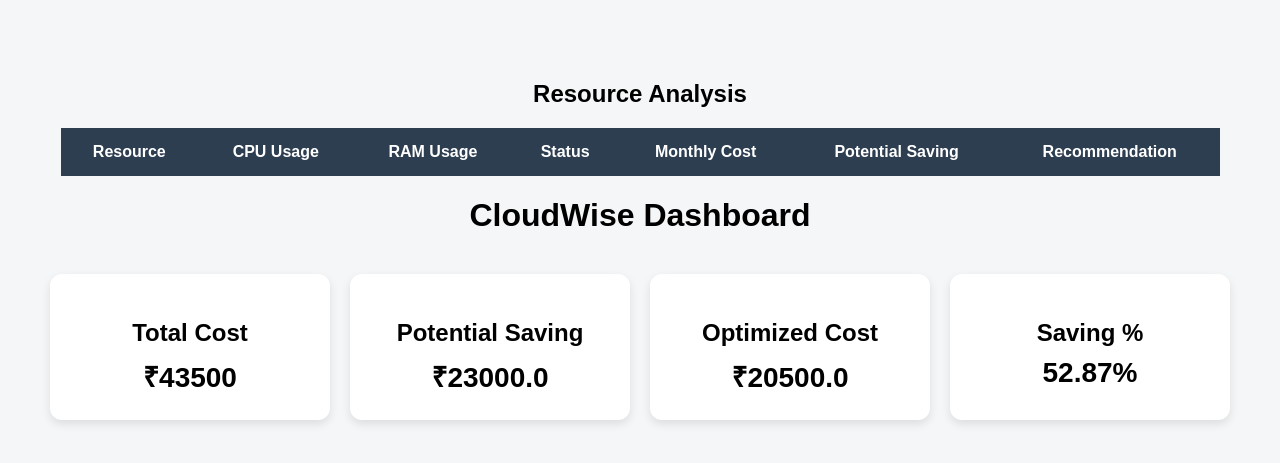
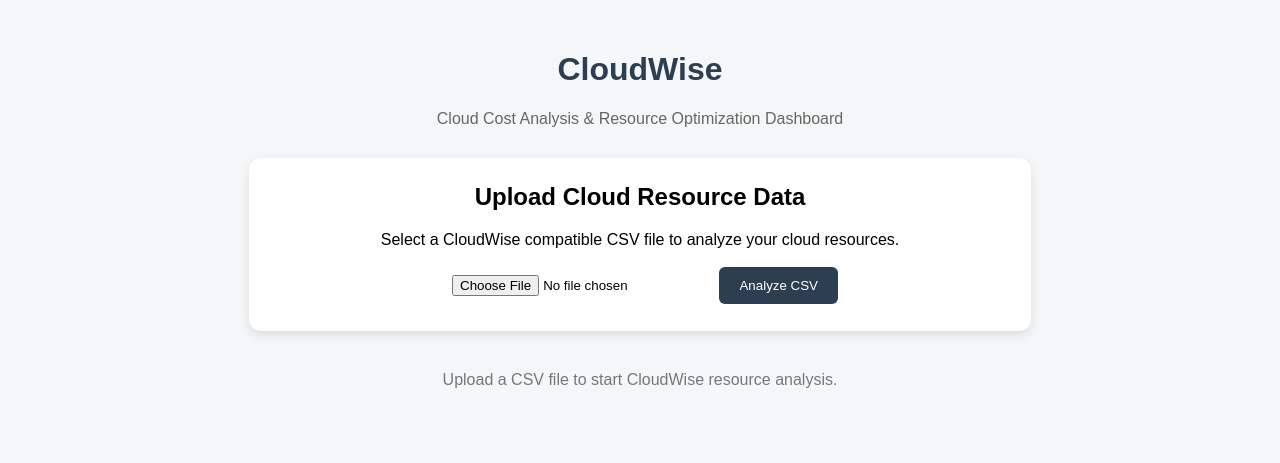
Before and after one commit to manav-jagtap/CloudWise, a Django app: page / in a window 1280 px wide. Shown: the top 463 px of the page. Run offline with Django 5.2, Linux system fonts and the light colour scheme; lists and menus that the app fills with data are empty.

Commit message:
Added CSV upload and dynamic cloud analysis

```diff
--- a/dashboard/templates/dashboard/home.html
+++ b/dashboard/templates/dashboard/home.html
@@ -1,10 +1,14 @@
 <!DOCTYPE html>
-<html>
+
+<html lang="en">
+
 <head>
+
+    <meta charset="UTF-8">
+
     <title>CloudWise Dashboard</title>
 
     <style>
-
 
         body {
             font-family: Arial, sans-serif;
@@ -15,7 +19,59 @@
 
         h1 {
             text-align: center;
+            color: #2c3e50;
         }
+
+        .subtitle {
+            text-align: center;
+            color: #666;
+        }
+
+        /* Upload Section */
+
+        .upload-section {
+            background: white;
+            width: 60%;
+            margin: 30px auto;
+            padding: 25px;
+            border-radius: 12px;
+            text-align: center;
+            box-shadow: 0 4px 10px rgba(0,0,0,0.1);
+        }
+
+        .upload-section h2 {
+            margin-top: 0;
+        }
+
+        input[type="file"] {
+            padding: 10px;
+        }
+
+        button {
+            background-color: #2c3e50;
+            color: white;
+            border: none;
+            padding: 11px 20px;
+            border-radius: 6px;
+            cursor: pointer;
+        }
+
+        button:hover {
+            opacity: 0.9;
+        }
+
+        /* Error Message */
+
+        .error {
+            width: 60%;
+            margin: 20px auto;
+            padding: 15px;
+            background-color: #ffe5e5;
+            text-align: center;
+            border-radius: 8px;
+        }
+
+        /* Dashboard Cards */
 
         .container {
             display: flex;
@@ -36,12 +92,16 @@
 
         .card h2 {
             margin-bottom: 10px;
+            font-size: 18px;
         }
 
         .value {
             font-size: 28px;
             font-weight: bold;
         }
+
+        /* Resource Table */
+
         .table-title {
             text-align: center;
             margin-top: 50px;
@@ -76,80 +136,230 @@
             background: #f5f5f5;
         }
 
+        .empty-message {
+            text-align: center;
+            margin-top: 40px;
+            color: #777;
+        }
+
     </style>
+
 </head>
-<h2 class="table-title">Resource Analysis</h2>
+
+
+<body>
+
+
+<h1>CloudWise</h1>
+
+<p class="subtitle">
+    Cloud Cost Analysis & Resource Optimization Dashboard
+</p>
+
+
+<!-- CSV Upload Section -->
+
+<div class="upload-section">
+
+    <h2>Upload Cloud Resource Data</h2>
+
+    <p>
+        Select a CloudWise compatible CSV file
+        to analyze your cloud resources.
+    </p>
+
+    <form
+        method="POST"
+        enctype="multipart/form-data"
+    >
+
+        {% csrf_token %}
+
+        <input
+            type="file"
+            name="cloud_file"
+            accept=".csv"
+            required
+        >
+
+        <button type="submit">
+            Analyze CSV
+        </button>
+
+    </form>
+
+</div>
+
+
+<!-- Error Message -->
+
+{% if error_message %}
+
+<div class="error">
+
+    <strong>Error:</strong>
+
+    {{ error_message }}
+
+</div>
+
+{% endif %}
+
+
+<!-- Dashboard Results -->
+
+{% if resources %}
+
+
+<div class="container">
+
+
+    <div class="card">
+
+        <h2>Total Monthly Cost</h2>
+
+        <div class="value">
+            ₹{{ total_cost }}
+        </div>
+
+    </div>
+
+
+    <div class="card">
+
+        <h2>Potential Saving</h2>
+
+        <div class="value">
+            ₹{{ potential_saving }}
+        </div>
+
+    </div>
+
+
+    <div class="card">
+
+        <h2>Optimized Cost</h2>
+
+        <div class="value">
+            ₹{{ optimized_cost }}
+        </div>
+
+    </div>
+
+
+    <div class="card">
+
+        <h2>Saving Percentage</h2>
+
+        <div class="value">
+            {{ saving_percentage }}%
+        </div>
+
+    </div>
+
+
+</div>
+
+
+<!-- Resource Analysis Table -->
+
+<h2 class="table-title">
+    Resource Analysis
+</h2>
+
 
 <div class="table-container">
 
 <table>
 
     <thead>
+
     <tr>
+
         <th>Resource</th>
+
         <th>CPU Usage</th>
+
         <th>RAM Usage</th>
+
         <th>Status</th>
+
         <th>Monthly Cost</th>
+
         <th>Potential Saving</th>
+
         <th>Recommendation</th>
+
     </tr>
+
     </thead>
 
+
     <tbody>
+
 
     {% for resource in resources %}
 
     <tr>
-                <td>{{ resource.id }}</td>
 
-                <td>{{ resource.cpu }}%</td>
+        <td>
+            {{ resource.id }}
+        </td>
 
-                <td>{{ resource.ram }}%</td>
+        <td>
+            {{ resource.cpu }}%
+        </td>
 
-                <td>{{ resource.status }}</td>
+        <td>
+            {{ resource.ram }}%
+        </td>
 
-                <td>₹{{ resource.cost }}</td>
+        <td>
+            {{ resource.status }}
+        </td>
 
-                <td>₹{{ resource.saving }}</td>
+        <td>
+            ₹{{ resource.cost }}
+        </td>
 
-                <td>{{ resource.recommendation }}</td>
+        <td>
+            ₹{{ resource.saving }}
+        </td>
+
+        <td>
+            {{ resource.recommendation }}
+        </td>
+
     </tr>
 
     {% endfor %}
+
 
     </tbody>
 
 </table>
 
 </div>
-<body>
 
-    <h1>CloudWise Dashboard</h1>
 
-    <div class="container">
+{% else %}
 
-        <div class="card">
-            <h2>Total Cost</h2>
-            <div class="value">₹{{ total_cost }}</div>
-        </div>
 
-        <div class="card">
-            <h2>Potential Saving</h2>
-            <div class="value">₹{{ potential_saving }}</div>
-        </div>
+{% if not error_message %}
 
-        <div class="card">
-            <h2>Optimized Cost</h2>
-            <div class="value">₹{{ optimized_cost }}</div>
-        </div>
+<p class="empty-message">
 
-        <div class="card">
-            <h2>Saving %</h2>
-            <div class="value">{{ saving_percentage }}%</div>
-        </div>
+    Upload a CSV file to start
+    CloudWise resource analysis.
 
-    </div>
+</p>
+
+{% endif %}
+
+
+{% endif %}
+
 
 </body>
+
 </html>
--- a/dashboard/views.py
+++ b/dashboard/views.py
@@ -3,37 +3,112 @@
 
 
 def home(request):
-    data = pd.read_csv("data/cloud_resources.csv")
 
-    total_current_cost = data["Monthly_Cost"].sum()
+    resources = []
+    total_current_cost = 0
     total_potential_saving = 0
+    optimized_cost = 0
+    saving_percentage = 0
+    error_message = None
 
-    for index, row in data.iterrows():
+    # User uploaded CSV
+    if request.method == "POST" and request.FILES.get("cloud_file"):
 
-        monthly_cost = row["Monthly_Cost"]
+        uploaded_file = request.FILES["cloud_file"]
 
-        if row["Avg_CPU"] < 5 and row["Avg_RAM"] < 10:
-            estimated_saving = monthly_cost
+        try:
+            data = pd.read_csv(uploaded_file)
 
-        elif row["Avg_CPU"] < 20 and row["Avg_RAM"] < 30:
-            estimated_saving = monthly_cost * 0.40
+            required_columns = [
+                "Resource_ID",
+                "Resource_Type",
+                "vCPU",
+                "RAM_GB",
+                "Avg_CPU",
+                "Peak_CPU",
+                "Avg_RAM",
+                "Runtime_Hours",
+                "Monthly_Cost",
+            ]
 
-        else:
-            estimated_saving = 0
+            # Check required columns
+            missing_columns = [
+                column
+                for column in required_columns
+                if column not in data.columns
+            ]
 
-        total_potential_saving += estimated_saving
+            if missing_columns:
+                error_message = (
+                    "Missing required columns: "
+                    + ", ".join(missing_columns)
+                )
 
-    optimized_cost = total_current_cost - total_potential_saving
+            else:
+                total_current_cost = data["Monthly_Cost"].sum()
 
-    saving_percentage = (
-        total_potential_saving / total_current_cost
-    ) * 100
+                for index, row in data.iterrows():
+
+                    monthly_cost = row["Monthly_Cost"]
+
+                    # Potentially Idle
+                    if row["Avg_CPU"] < 5 and row["Avg_RAM"] < 10:
+                        status = "POTENTIALLY IDLE"
+                        recommendation = "Review resource for shutdown"
+                        estimated_saving = monthly_cost
+
+                    # Underutilized
+                    elif row["Avg_CPU"] < 20 and row["Avg_RAM"] < 30:
+                        status = "UNDERUTILIZED"
+                        recommendation = "Review resource for rightsizing"
+                        estimated_saving = monthly_cost * 0.40
+
+                    # Overutilized
+                    elif row["Avg_CPU"] >= 70 or row["Avg_RAM"] >= 80:
+                        status = "OVERUTILIZED"
+                        recommendation = (
+                            "Review performance and consider possible upsizing"
+                        )
+                        estimated_saving = 0
+
+                    # Normal
+                    else:
+                        status = "NORMAL"
+                        recommendation = "No optimization required"
+                        estimated_saving = 0
+
+                    total_potential_saving += estimated_saving
+
+                    resources.append({
+                        "id": row["Resource_ID"],
+                        "cpu": row["Avg_CPU"],
+                        "ram": row["Avg_RAM"],
+                        "cost": monthly_cost,
+                        "status": status,
+                        "saving": estimated_saving,
+                        "recommendation": recommendation,
+                    })
+
+                optimized_cost = (
+                    total_current_cost - total_potential_saving
+                )
+
+                if total_current_cost > 0:
+                    saving_percentage = (
+                        total_potential_saving
+                        / total_current_cost
+                    ) * 100
+
+        except Exception as error:
+            error_message = str(error)
 
     context = {
+        "resources": resources,
         "total_cost": total_current_cost,
         "potential_saving": total_potential_saving,
         "optimized_cost": optimized_cost,
         "saving_percentage": round(saving_percentage, 2),
+        "error_message": error_message,
     }
 
     return render(request, "dashboard/home.html", context)
--- a/results/optimization_report.csv
+++ b/results/optimization_report.csv
@@ -1,5 +1,5 @@
 Resource_ID,Status,Monthly_Cost,Estimated_Saving,Recommendation
-VM-01,NORMAL,8000,0.0,No optimization required
+VM-01,OVERUTILIZED,8000,0.0,Review performance and consider possible upsizing
 VM-02,POTENTIALLY IDLE,12000,12000.0,Review resource for shutdown
 VM-03,UNDERUTILIZED,10000,4000.0,Review resource for rightsizing
 VM-04,POTENTIALLY IDLE,7000,7000.0,Review resource for shutdown
```
Also changed, not shown: analysis/cost_analyzer.py (+16 -9 lines). Lines whose indentation alone changed are shown as unchanged.
